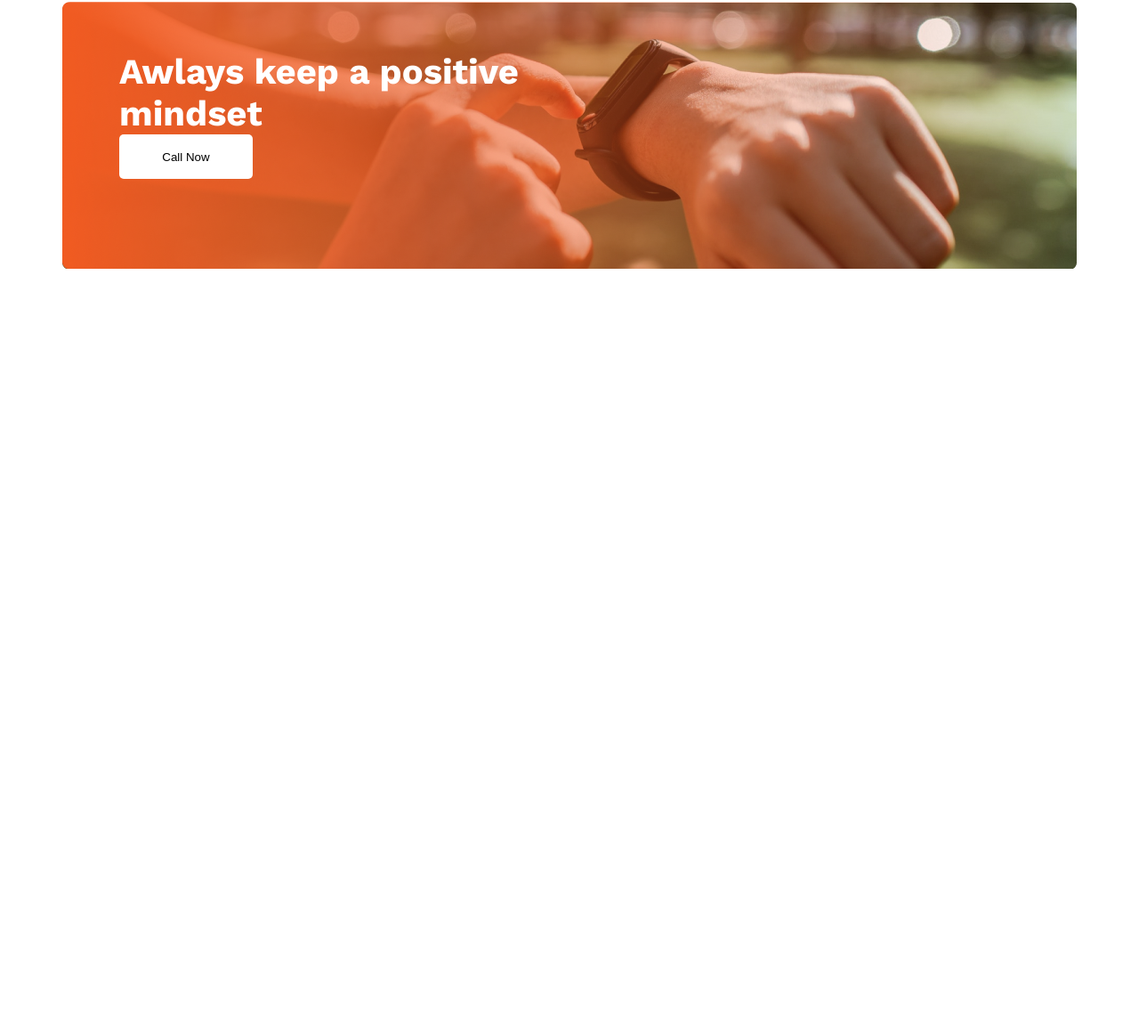
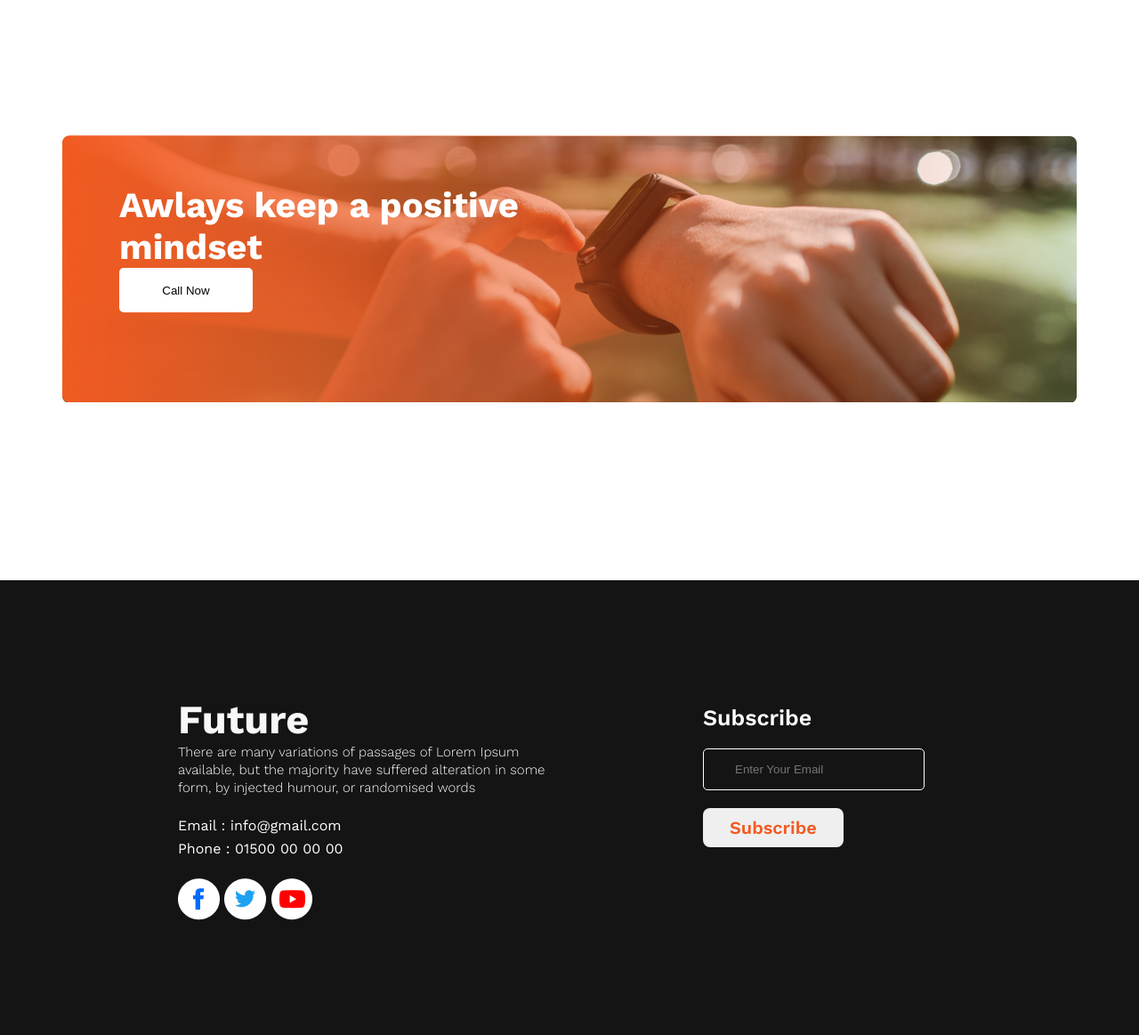
Before and after one commit to aburaihandms/Happy-new-year, a plain HTML site: page index.html in a window 1280 px wide. Shown: the part 1905-3068 px from the top of the page at 89% size. Before the commit the page ends 2253 px from the top, so only its background shows below. Drawn offline with nearby package versions, Linux system fonts and the light colour scheme.

Commit message:
finish happy new year project

```diff
--- a/index.html
+++ b/index.html
@@ -85,7 +85,27 @@
         </section>
     </main>
     <footer>
-
+        <div class="future">
+            <div class="future-details">
+                <h1>Future</h1>
+                <p class="future-description">
+                    There are many variations of passages of Lorem Ipsum available, but the majority have suffered
+                    alteration in some form, by injected humour, or randomised words
+                </p>
+                <h4>Email : info@gmail.com</h4>
+                <h4>Phone : 01500 00 00 00</h4>
+                <div class="social_icon">
+                    <img src="./images/icons/fb.png" alt="">
+                    <img src="./images/icons/twitter.png" alt="">
+                    <img src="./images/icons/youtube.png" alt="">
+                </div>
+            </div>
+            <div class="subcriber">
+                <h3 class="sub-text">Subscribe</h3>
+                <input type="email" placeholder="Enter Your Email"><br>
+                <button class="Subscribe-btn">Subscribe</button>
+            </div>
+        </div>
     </footer>
 </body>
 
--- a/style.css
+++ b/style.css
@@ -157,8 +157,9 @@ main {
 /* mind set section start */
 .mindset-section {
     background-image: url('./images/gradient2.png'), url('./images/watch.png');
-    width: 1140px;
+    max-width: 1140px;
     height: 300px;
+    margin: 200px 0px;
 }
 
 .mind {
@@ -181,3 +182,81 @@ main {
     background: #FFF;
     border: 0px;
 }
+
+/* footer design start */
+
+.future {
+    background: #151414;
+    color: #F8F8F8;
+    font-family: 'Work Sans', sans-serif;
+    display: flex;
+    padding: 130px 200px;
+    gap: 150px;
+}
+
+.future-details {
+    width: 50%;
+}
+
+.future-details h1 {
+    /* margin: 50px 0px 0px 0px; */
+    color: #F8F8F8;
+    font-family: 'Work Sans', sans-serif;
+    font-size: 45px;
+    font-weight: 700;
+}
+
+.future-details p {
+    color: #FFF;
+    font-family: 'Work Sans', sans-serif;
+    width: 450px;
+    font-size: 15px;
+    font-weight: 300;
+    line-height: 20px;
+    margin-bottom: 20px;
+}
+
+.future-details h4 {
+    color: #FFF;
+    font-family: 'Work Sans', sans-serif;
+    font-size: 16px;
+    font-weight: 400;
+    line-height: 26px;
+}
+
+.sub-text {
+    color: #FFF;
+    font-family: 'Work Sans', sans-serif;
+    font-size: 25px;
+    font-weight: 600;
+    margin-bottom: 20px;
+}
+
+.social_icon {
+    justify-content: space-around;
+    width: auto;
+    height: 46px;
+    margin-top: 20px;
+}
+
+.subcriber {
+    padding: 10px 0px;
+}
+
+.subcriber input {
+    padding: 15px 35px;
+    margin-bottom: 20px;
+    background: transparent;
+    border: 1px solid white;
+    border-radius: 5px;
+}
+
+.Subscribe-btn {
+    padding: 10px 30px;
+    color: #F15B22;
+    font-family: 'Work Sans', sans-serif;
+    font-size: 20px;
+    font-weight: 600;
+    border-radius: 8px;
+    border: 0px;
+}
```
